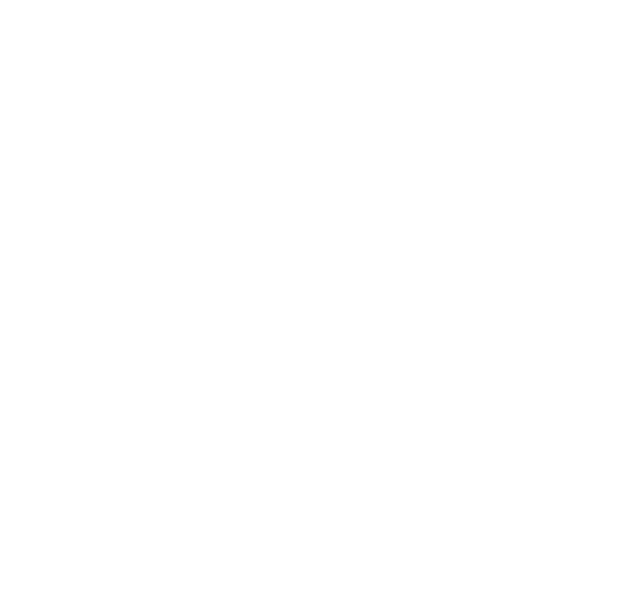
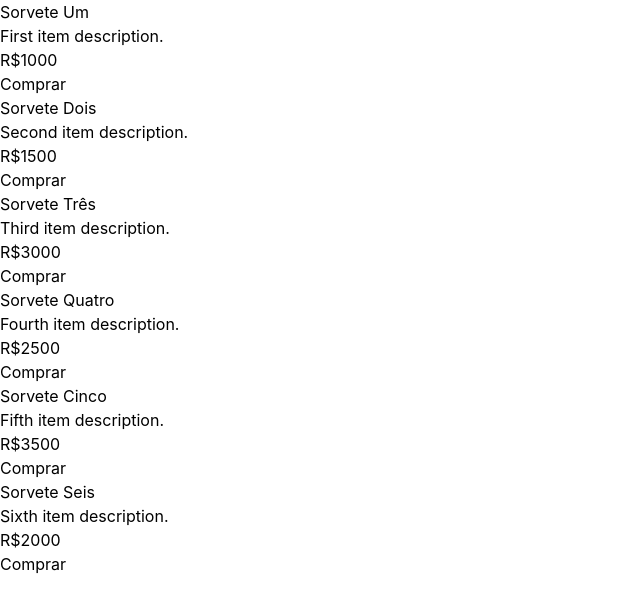
Before and after one commit to ExercicioCidade/CP-Sorveteria, a React (Vite) app: page / in a window 1280 px wide. Shown: the top 612 px of the page, without its empty margins (0-640 px from the left). Built offline with nearby package versions, Linux system fonts and the light colour scheme.

Commit message:
[Feat] Codificando os cards

```diff
--- a/src/App.jsx
+++ b/src/App.jsx
@@ -1,9 +1,10 @@
 import React from 'react'
+import Cards from './components/Cards'
 
 const App = () => {
   return (
     <div>
-
+      <Cards/>
     </div>
   )
 }
--- a/src/components/Cards.jsx
+++ b/src/components/Cards.jsx
@@ -0,0 +1,35 @@
+
+const Cards = () => {
+  const sabores = [
+    { id: 1, title: "Sorvete Um", description: "First item description.", price: 1000.00 },
+    { id: 2, title: "Sorvete Dois", description: "Second item description.", price: 1500.00 },
+    { id: 3, title: "Sorvete Três", description: "Third item description.", price: 3000.00 },
+    { id: 4, title: "Sorvete Quatro", description: "Fourth item description.", price: 2500.00 },
+    { id: 5, title: "Sorvete Cinco", description: "Fifth item description.", price: 3500.00 },
+    { id: 6, title: "Sorvete Seis", description: "Sixth item description.", price: 2000.00 },
+  ];
+
+  return (
+    <div>
+      <div>
+        {sabores.map((sabor) => (
+          <div key={sabor.id}>
+            <h3>{sabor.title}</h3>
+
+            <p>{sabor.description}</p>
+
+            <p>
+              R${sabor.price}
+            </p>
+
+            <div>
+              <button>Comprar</button>
+            </div>
+          </div>
+        ))}
+      </div>
+    </div>
+  );
+};
+
+export default Cards;
```
